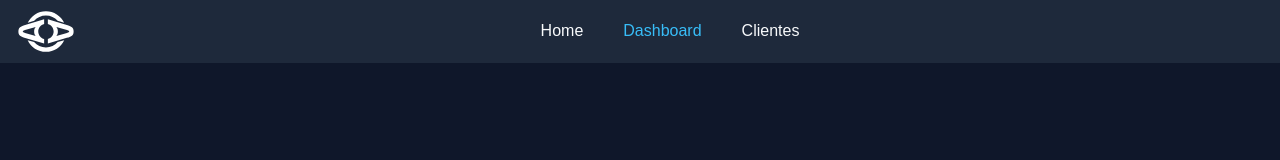
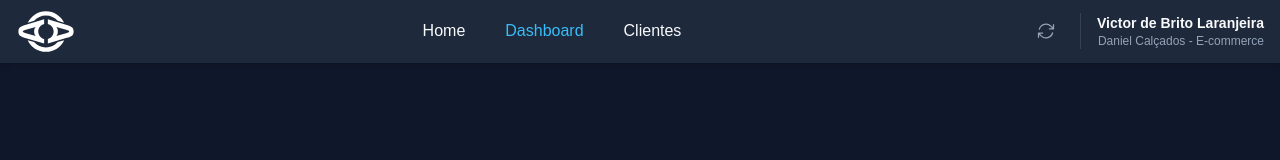
Before and after one commit to Larand26/Monitoramento-Clientes-Novos-Front, a React (Vite) app: page /dashboards in a window 1280 px wide. Shown: the top 160 px of the page. Built offline with nearby package versions, Linux system fonts and the light colour scheme; no server answers.

Commit message:
feat: atualiza os clientes ao entrar na tela

```diff
--- a/src/App.tsx
+++ b/src/App.tsx
@@ -1,12 +1,33 @@
+import { useEffect } from "react";
 import { BrowserRouter, Routes, Route } from "react-router-dom";
+
 import Home from "./pages/Home";
 import Dashboards from "./pages/Dashboards";
 import Clients from "./pages/Clients";
 import Login from "./pages/Login";
 
+import { useAppStore } from "./store/useAppStore";
+
 import "./styles/app.css";
 
 export default function App() {
+  const initializeAppData = useAppStore((state) => state.initializeAppData);
+  const isAppReady = useAppStore((state) => state.isAppReady);
+
+  useEffect(() => {
+    initializeAppData();
+  }, [initializeAppData]);
+
+  if (!isAppReady) {
+    return (
+      <div className="min-h-screen bg-page flex items-center justify-center">
+        <span className="text-muted font-title tracking-widest animate-pulse">
+          INICIANDO SISTEMA...
+        </span>
+      </div>
+    );
+  }
+
   return (
     <BrowserRouter>
       <Routes>
--- a/src/components/NavBar.tsx
+++ b/src/components/NavBar.tsx
@@ -1,46 +1,93 @@
+import { useState } from "react";
+import { Link } from "react-router-dom"; // Importação vital para navegação sem reload
 import isoLogo from "../assets/logo-isologo_white.svg";
+import { useAppStore } from "../store/useAppStore";
 
 export default function NavBar(props: { page?: string }) {
-  let linkClasses = "text-main hover:text-gray-300";
+  const linkClasses = "text-main hover:text-gray-300 transition-colors";
+
+  const currentUser = useAppStore((state) => state.currentUser);
+  const initializeAppData = useAppStore((state) => state.initializeAppData);
+
+  // Estado para controlar a animação de giro do botão
+  const [isRefreshing, setIsRefreshing] = useState(false);
+
+  const handleRefresh = async () => {
+    setIsRefreshing(true);
+    await initializeAppData(); // Bate na API novamente
+    setIsRefreshing(false);
+  };
 
   return (
-    <>
-      <nav className="bg-card py-2 px-4 flex justify-between items-center ">
+    <nav className="bg-card py-2 px-4 flex justify-between items-center shadow-md">
       <div>
         <img src={isoLogo} alt="Logo" className="w-15" />
       </div>
+
       <div>
         <ul className="flex gap-10">
           <li>
-              <a
-                href="/home"
+            {/* Trocamos <a> por <Link> e href por to */}
+            <Link
+              to="/home"
               className={`${linkClasses} ${props.page === "home" ? "text-primary" : ""}`}
             >
               Home
-              </a>
+            </Link>
           </li>
           <li>
-              <a
-                href="/dashboards"
+            <Link
+              to="/dashboards"
               className={`${linkClasses} ${props.page === "dashboards" ? "text-primary" : ""}`}
             >
               Dashboard
-              </a>
+            </Link>
           </li>
           <li>
-              <a
-                href="/clients"
+            <Link
+              to="/clients"
               className={`${linkClasses} ${props.page === "clients" ? "text-primary" : ""}`}
             >
               Clientes
-              </a>
+            </Link>
           </li>
         </ul>
       </div>
-        <div>
-          <div className="user"></div>
+
+      <div className="flex items-center gap-4">
+        {/* Botão de Refresh */}
+        <button
+          onClick={handleRefresh}
+          disabled={isRefreshing}
+          className="p-2 rounded-full text-muted hover:text-main hover:bg-muted/20 transition-all disabled:opacity-50"
+          title="Atualizar Sistema"
+        >
+          <svg
+            xmlns="http://www.w3.org/2000/svg"
+            fill="none"
+            viewBox="0 0 24 24"
+            strokeWidth={1.5}
+            stroke="currentColor"
+            className={`w-5 h-5 ${isRefreshing ? "animate-spin" : ""}`}
+          >
+            <path
+              strokeLinecap="round"
+              strokeLinejoin="round"
+              d="M16.023 9.348h4.992v-.001M2.985 19.644v-4.992m0 0h4.992m-4.993 0 3.181 3.183a8.25 8.25 0 0 0 13.803-3.7M4.031 9.865a8.25 8.25 0 0 1 13.803-3.7l3.181 3.182m0-4.991v4.99"
+            />
+          </svg>
+        </button>
+
+        {/* Divisor Visual e Dados do Usuário */}
+        <div className="flex flex-col items-end border-l border-muted/20 pl-4">
+          <span className="text-main font-semibold text-sm">
+            {currentUser?.name || "Usuário Convidado"}
+          </span>
+          <span className="text-muted text-xs">
+            {currentUser?.activeProject}
+          </span>
+        </div>
       </div>
     </nav>
-    </>
   );
 }
--- /dev/null
+++ b/src/store/useAppStore.ts
@@ -0,0 +1,43 @@
+import { create } from "zustand";
+
+// 1. Tipagem dos dados globais
+export interface User {
+  id: string;
+  name: string;
+  role: string;
+  activeProject: string;
+}
+
+interface AppState {
+  currentUser: User | null;
+  isAppReady: boolean;
+  initializeAppData: () => Promise<void>;
+}
+
+// 2. Criação do Store
+export const useAppStore = create<AppState>((set) => ({
+  currentUser: null,
+  isAppReady: false,
+
+  // 3. Ação para buscar os dados iniciais
+  initializeAppData: async () => {
+    try {
+      // Aqui você faria sua chamada real (ex: await getUserProfile())
+      // Simulando o tempo de resposta de uma API
+      await new Promise((resolve) => setTimeout(resolve, 800));
+
+      const mockUser: User = {
+        id: "usr_01",
+        name: "Victor de Brito Laranjeira",
+        role: "Desenvolvedor Front-end Sênior",
+        activeProject: "Daniel Calçados - E-commerce",
+      };
+
+      // Atualiza o estado global, notificando todos os componentes
+      set({ currentUser: mockUser, isAppReady: true });
+    } catch (error) {
+      console.error("Error fetching initial app data:", error);
+      set({ isAppReady: true }); // Evita travar a tela de loading para sempre
+    }
+  },
+}));
```
Lines whose indentation alone changed are shown as unchanged.
